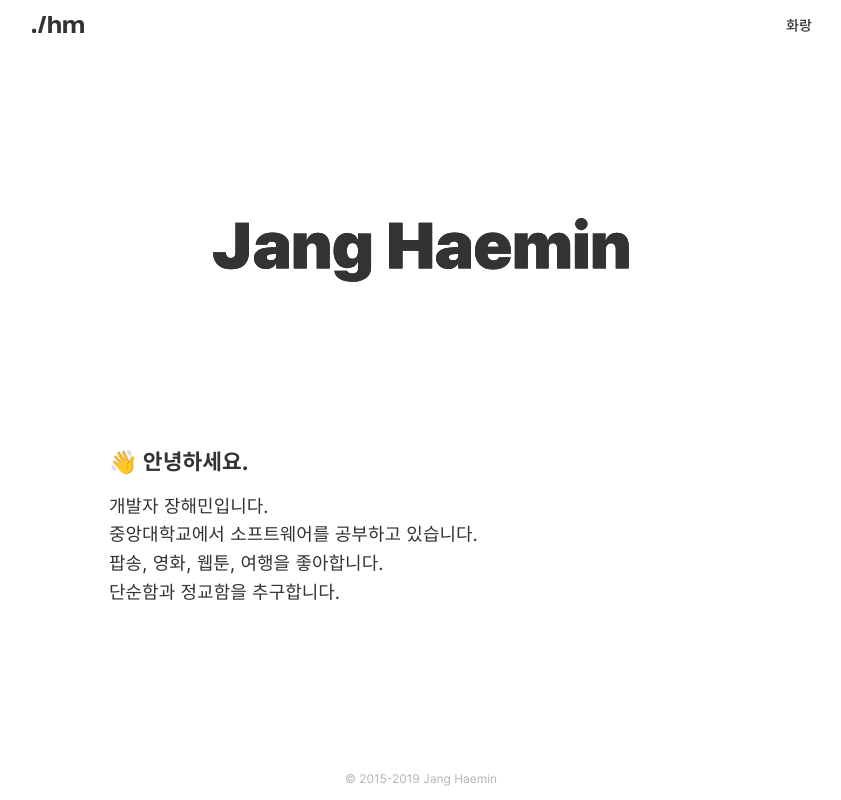
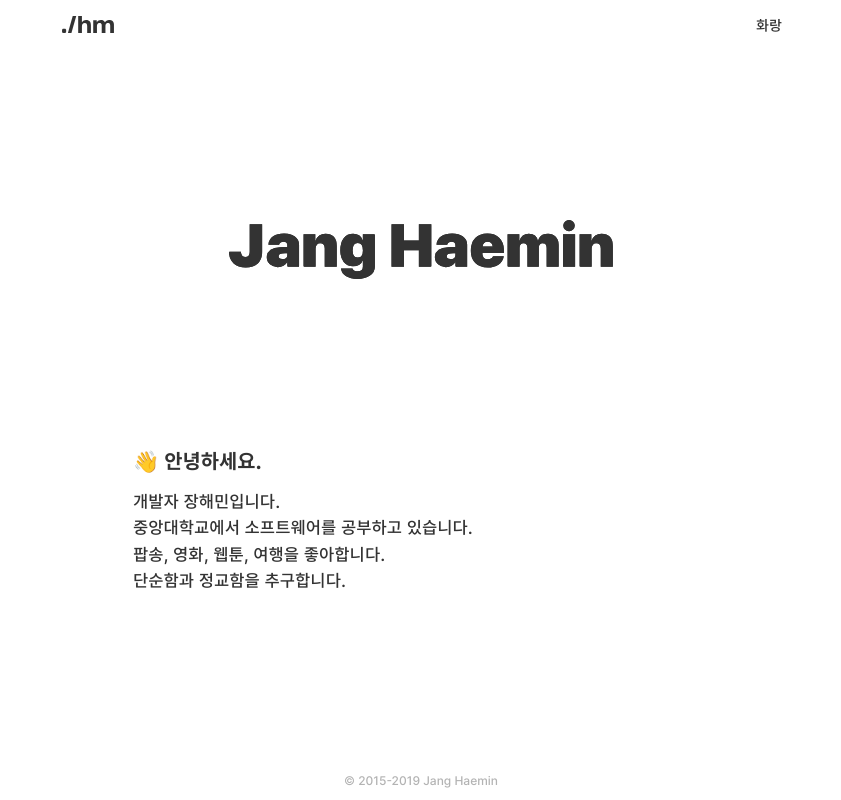
Before and after one commit to jhaemin/jhaemin.com-vue, a Nuxt app: page / in a window 1280 px wide. Shown: the whole page, without its empty margins (219-1060 px from the left). Built offline with nearby package versions, Linux system fonts and the light colour scheme.

Commit message:
Change default appearance

```diff
--- a/src/assets/scss/globalstyle.scss
+++ b/src/assets/scss/globalstyle.scss
@@ -5,7 +5,7 @@ html {
 	-ms-text-size-adjust: 100%;
 	-webkit-text-size-adjust: 100%;
 	-webkit-font-smoothing: antialiased;
-	background: $light-gray;
+	background: #fff;
 	font-size: 100%;
 
 	&.light-mode {
@@ -23,12 +23,12 @@ html {
 
 @media only screen and (min-width: $width-stop--1) {
 	html {
-		font-size: 115%;
+		font-size: 110%;
 	}
 }
 @media only screen and (min-width: $width-stop--2) {
 	html {
-		font-size: 130%;
+		font-size: 120%;
 	}
 }
 
@@ -38,7 +38,7 @@ body {
 	-moz-osx-font-smoothing: grayscale;
 	-o-font-smoothing: antialiased;
 	font-family: $ff;
-	font-weight: 400;
+	font-weight: 500;
 	font-size: 17px;
 	margin: 0;
 	padding: 0;
```
